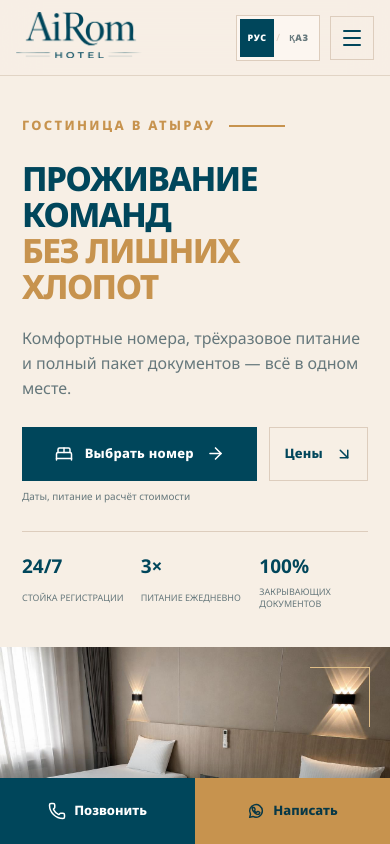
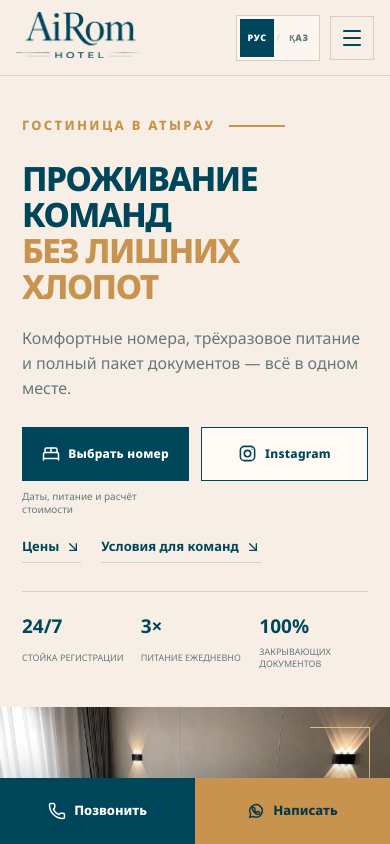
Before and after one commit to ewgftju/airom-hotel, a Next.js app: page / in a window 390 px wide. Shown: the top 844 px of the page. Built offline with nearby package versions, Linux system fonts and the light colour scheme.

Commit message:
Restore prominent Instagram and team links in hero

```diff
--- a/app/globals.css
+++ b/app/globals.css
@@ -2257,6 +2257,11 @@ main[data-locale="kk"] .hero h1 { font-size: clamp(34px, 3.8vw, 62px); overflow-
 .hero-visual { min-height: 680px; }
 .hero-facts { margin-top: 40px; }
 .hero-actions { gap: 12px; }
+.button--instagram { border-color: var(--teal); background: var(--paper); color: var(--teal); }
+.button--instagram:hover { background: var(--ivory-2); }
+.hero-quick-links { display: flex; flex-wrap: wrap; gap: 12px 24px; margin-top: 20px; }
+.hero-quick-links a { display: inline-flex; align-items: center; gap: 6px; padding: 6px 0; border-bottom: 1px solid var(--line); color: var(--teal); font-size: 13px; font-weight: 700; }
+.hero-quick-links a:hover { border-color: var(--teal); }
 .language-switcher button { min-height: 38px; }
 .rate-table--single .rate-table-head,
 .rate-table--single .rate-row { grid-template-columns: minmax(0, 1fr) auto; }
@@ -2326,8 +2331,10 @@ main[data-locale="kk"] .hero h1 { font-size: clamp(34px, 3.8vw, 62px); overflow-
   .hero h1,
   main[data-locale="kk"] .hero h1 { font-size: clamp(28px, 8.6vw, 46px); line-height: 1.08; }
   .hero-facts { margin-top: 28px; padding-top: 20px; }
-  .hero-actions { margin-top: 26px; grid-template-columns: minmax(0, 1fr) auto; align-items: start; }
-  .hero-actions .button { padding: 0 14px; font-size: 13px; }
+  .hero-actions { margin-top: 26px; grid-template-columns: repeat(2, minmax(0, 1fr)); align-items: start; }
+  .hero-actions .button { padding: 0 12px; gap: 8px; font-size: 12px; }
+  .hero-booking .button > svg:last-child { display: none; }
+  .hero-quick-links { margin-top: 14px; gap: 8px 20px; }
   .hero-booking > span { font-size: 10px; }
   .hero-price { min-width: 0; padding: 16px 22px; }
   .hero-price strong { font-size: 24px; }
--- a/app/page.tsx
+++ b/app/page.tsx
@@ -180,10 +180,14 @@ export default function Home() {
               </a>
               <span>{t.hero.whatsappNote}</span>
             </div>
-            <a className="button button--ghost" href="#rates">
-              {t.nav.rates}
-              <ArrowDownRight size={18} />
+            <a className="button button--instagram" href={instagramHref} target="_blank" rel="noreferrer">
+              <InstagramIcon size={19} />
+              Instagram
             </a>
+          </div>
+          <div className="hero-quick-links">
+            <a href="#rates">{t.nav.rates}<ArrowDownRight size={16} /></a>
+            <a href="#teams">{t.hero.teamTerms}<ArrowDownRight size={16} /></a>
           </div>
           <div className="hero-facts" aria-label={t.hero.factsLabel}>
             <div>
```
